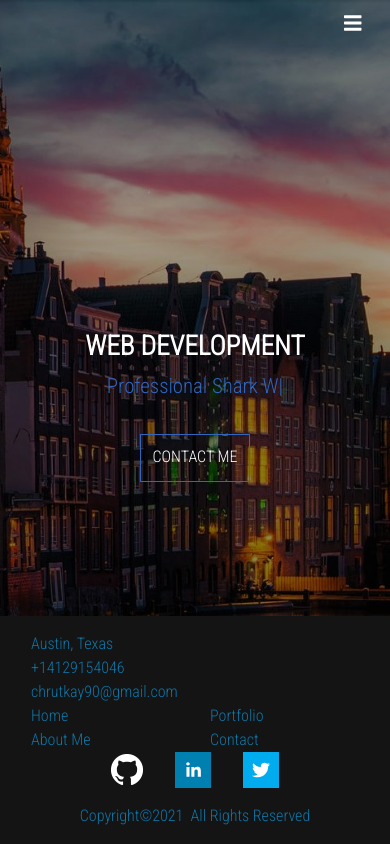
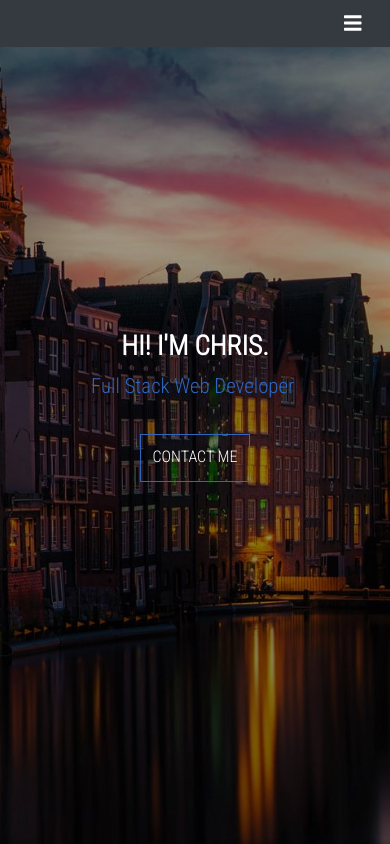
Before and after one commit to chris6661/chrutkay-portfolio, a React (Create React App) app: page / in a window 390 px wide. Built offline with nearby package versions, Linux system fonts and the light colour scheme.

Commit message:
adjusted padding from footer issues, white space gone, not as cramped, edited some placeholder info

```diff
--- a/src/App.css
+++ b/src/App.css
@@ -14,7 +14,6 @@ body > #root > div {
 }
 
 #root {
-
   overflow: auto;
   height: 100vh;
 }
@@ -39,6 +38,7 @@ nav {
 nav a.nav-link {
   letter-spacing: 0.0375rem;
   cursor: pointer;
+  outline: 0;
 }
 
 nav ul li {
@@ -62,13 +62,15 @@ nav ul li {
   border-top: 0.1875rem solid var(--primary-blue);
 }
 
-/****HEADER****/
+/****HOME****/
 .header-wrapper {
   position: relative;
   background: url('./images/amsterdambg2.jpg') no-repeat;
   background-size: cover;
   background-position: center;
   height: 100vh;
+  padding: 0 0 45rem 0;
+
 }
 
 .main-info {
@@ -118,7 +120,7 @@ nav ul li {
 
 .btn-contact:hover {
   text-decoration: none;
-  background-color: var(--primary-green);
+  background-color: var(--primary-blue);
   color: var(--primary-white);
   transition: .2s ease-in-out;
 }
@@ -140,9 +142,11 @@ nav ul li {
 /***ABOUT ME***/
 
 .aboutme {
-  background: var(--primary-dark-grey);
+  background: var(--primary-black);
   color: white;
   height: 100vh !important;
+  padding: 0 0 40rem 0;
+
 }
 
 .photo-wrap {
@@ -290,7 +294,7 @@ nav ul li {
 .portfolio {
   height: 100%;
     background: var(--primary-black);
-  padding: 3rem 0;
+  padding: 0 0 55rem 0;
   color: var(--primary-dark-blue);
 }
 
@@ -399,7 +403,7 @@ nav ul li {
  /**CONTACT SECTION**/
 .contact {
   background: var(--primary-black);
-  padding: 3rem 0;
+  padding: 3rem 0 35rem 0;
   height: 100vh;
 }
 
@@ -450,6 +454,10 @@ nav ul li {
   background: none;
 }
 
+.contact-btn:hover {
+  background-color: var(--primary-dark-blue);
+}
+
 .line {
   position: relative;
   top: -0.8rem;
@@ -498,15 +506,16 @@ textarea.form-control {
 }
 
 /***FOOTER***/
-.footer {
+.footer-wrapper {
   background-color: var(--primary-black);
   color: var(--primary-dark-blue);
-  margin-top: 1rem;
-  padding: 1rem;
-  position: fixed;
-  bottom: 0;
-  left: 0;
+  /* margin-top: 1rem;  */
+  /* padding: 1rem;  */
+  /* position: fixed;  */
+  /* bottom: 0;
+  left: 0;  */
   width: 100%;
+  z-index: 100;
 }
 
 .footer a {
@@ -523,3 +532,9 @@ textarea.form-control {
 .footer p {
   margin-bottom: 0;
 }
+
+@media(max-width: 768px) {
+  .footer-wrapper{
+    justify-content: center;
+  }
+}
--- a/src/components/AboutMe.js
+++ b/src/components/AboutMe.js
@@ -20,6 +20,7 @@ const AboutMe = () => {
                 </p>
                 </div>
             </div>
+
         </div>
         </div>
     )
--- a/src/components/Footer.js
+++ b/src/components/Footer.js
@@ -12,7 +12,7 @@ import Git from "../images/GitHub-Mark-Light-32px.png"
 const Footer = () => {
     return (
 
-        <div className = 'footer'>
+        <div className = 'footer-wrapper'>
             <div className = 'container'>
                 <div className = 'row'>
                     <div className = 'col-lg-4 col-md-6 col-sm-6'>
--- a/src/components/Header.js
+++ b/src/components/Header.js
@@ -4,7 +4,7 @@ const Header = () => {
     return (
         <div id = 'home' className = "header-wrapper">
             <div className = "main-info">
-                <h1>Web Development</h1>
+                <h1>My name is Chris Hrutkay.</h1>
                 <Type
                 className="typed-text"
                 strings={["Web Development", "Professional Shark Wrangler", "Tamer Of Lions"]}
--- a/src/components/Home.js
+++ b/src/components/Home.js
@@ -4,17 +4,19 @@ const Home = () => {
     return (
         <div id = 'home' className = "header-wrapper">
             <div className = "main-info">
-                <h1>Web Development</h1>
+                <h1>Hi! I'm Chris.</h1>
                 <Type
                 className="typed-text"
-                strings={["Web Development", "Professional Shark Wrangler", "Tamer Of Lions"]}
+                strings={["Full Stack Web Developer"]}
                 typeSpeed={40}
                 backSpeed={60}
                 loop
                 />
                 <a href= {'contact'} className="btn-contact"> Contact Me </a>
             </div>
+
         </div>
+
     )
 }
 
--- a/src/components/Navbar.js
+++ b/src/components/Navbar.js
@@ -7,7 +7,7 @@ import { faBars } from "@fortawesome/free-solid-svg-icons";
 const Navbar = () => {
     return (
       <div className="nav-main">
-        <nav className="navbar navbar-expand-lg  fixed-top">
+        <nav className="navbar navbar-expand-lg bg-dark fixed-top">
     <div className='container'>
         <a className="navbar"> </a>
         <button className="navbar-toggler" type="button" data-toggle="collapse" data-target="#navbarSupportedContent" aria-controls="navbarSupportedContent" aria-expanded="false" aria-label="Toggle navigation">
--- a/src/components/Portfolio.js
+++ b/src/components/Portfolio.js
@@ -153,15 +153,15 @@ const Portfolio = () => {
                         <div className="overflow"></div>
                         <FontAwesomeIcon className="portfolio-icon" icon={faSearchPlus} />
                     </div>
-
+ <PopupboxContainer />
                 </div>
             </div>
-            <div>
-                <PopupboxContainer />
-            </div>
+
+
+
 
              </div>
-            <br/>
+
         </div>
 
     )
```
